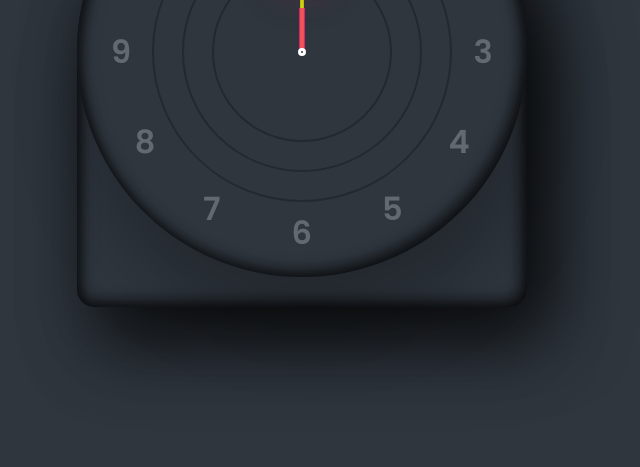
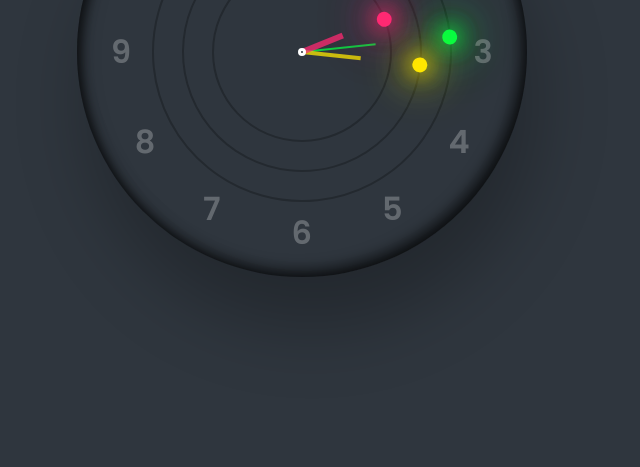
Before and after one commit to Mookjong/analog-digital-clock, a website with bundled scripts: page index.html in a window 1280 px wide. Shown: the part 333-800 px from the top of the page, without its empty margins (338-978 px from the left). Built offline with nearby package versions, Linux system fonts and the light colour scheme.

Commit message:
Script implémentant le mouvement des aiguilles en fonction de l'heure locale à l'aide d'un setInterval

```diff
--- a/app.ts
+++ b/app.ts
@@ -8,3 +8,21 @@ for(let i=1; i<=12; i++){
     span.style.setProperty('--i', i.toString())
     clock?.appendChild(span)
 }
+
+
+const hours = document.querySelector('#hours') as HTMLDivElement
+const minutes = document.querySelector('#minutes') as HTMLDivElement
+const secondes = document.querySelector('#secondes') as HTMLDivElement
+
+
+setInterval(()=>{
+    const date  = new Date()
+    let hh = date.getHours() * 30
+    let min = date.getMinutes() * 6
+    let sec = date.getSeconds() * 6
+
+    hours.style.transform = `rotate(${hh+(min/12)}deg)`
+    minutes.style.transform = `rotate(${min}deg)`
+    secondes.style.transform = `rotate(${sec}deg)`
+
+}, 1000)
--- a/sass/main.scss
+++ b/sass/main.scss
@@ -72,17 +72,17 @@ body{
 
 .container{
     position: relative;
-    background-color: $clr-dark;
-    // min-height: 500px;
-    border-radius: 255px 255px 20px 20px;
-    box-shadow: 25px 25px 75px rgba(0, 0, 0, .75),
-                10px 50px 70px rgba(0, 0, 0, .25),
-                inset 5px 5px 10px rgba(0, 0, 0, .5),
-                inset 5px 5px 20px rgba(0, 0, 0, .2),
-                inset -5px -5px 15px rgba(0, 0, 0, .75);
-    display: flex;
-    align-items: center;
-    justify-content: center;
+    // background-color: $clr-dark;
+    // // min-height: 500px;
+    // border-radius: 255px 255px 20px 20px;
+    // box-shadow: 25px 25px 75px rgba(0, 0, 0, .75),
+    //             10px 50px 70px rgba(0, 0, 0, .25),
+    //             inset 5px 5px 10px rgba(0, 0, 0, .5),
+    //             inset 5px 5px 20px rgba(0, 0, 0, .2),
+    //             inset -5px -5px 15px rgba(0, 0, 0, .75);
+    // display: flex;
+    // align-items: center;
+    // justify-content: center;
 }
 
 .clock{
```
Also changed, not shown: css/style.css, dist/app.js, 1 other file.
